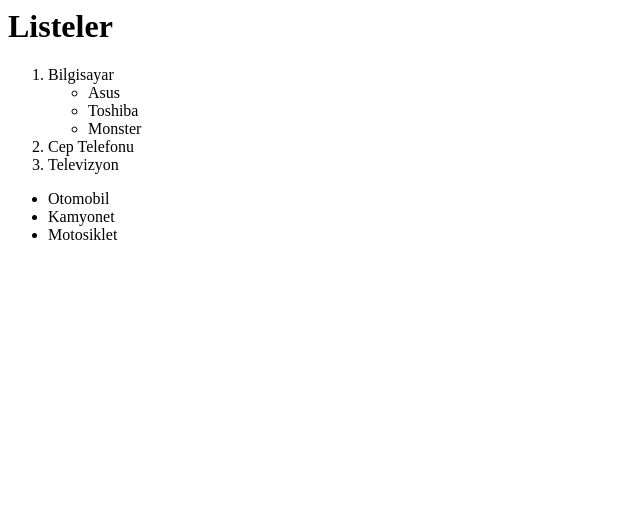
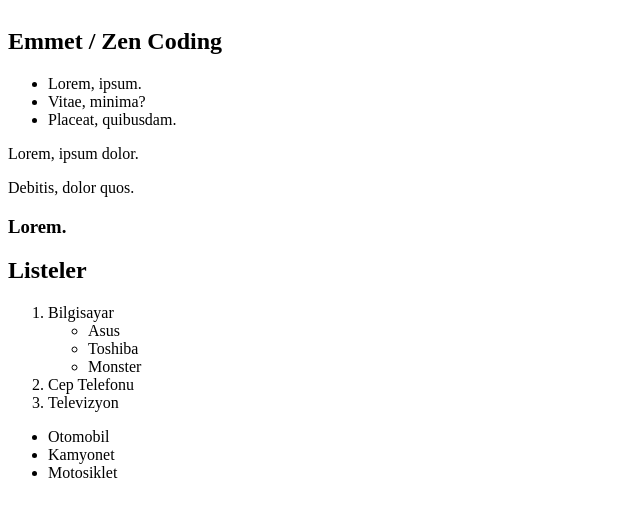
Before and after one commit to mkaraagac07/html-patika, a plain HTML site: page listeler/index.html in a window 1280 px wide. Shown: the whole page, without its empty margins (0-640 px from the left). Drawn offline with Linux system fonts and the light colour scheme.

Commit message:
index changed

```diff
--- a/listeler/index.html
+++ b/listeler/index.html
@@ -1,4 +1,27 @@
-<h1>Listeler</h1>
+<img src="" alt="">
+
+<h2>Emmet / Zen Coding</h2>
+<!--
+    etiket isimlerini direk verebiliyoruz
+    + kardes oge
+    > icinde oge
+    ^ yukari cik ve oge olustu
+    * carp -> p*4
+    lorem -> kelimeler
+    . class
+    # id
+-->
+<!-- ul>li*3>lorem2^^p*2>lorem3^h3>lorem1 -->
+<ul>
+    <li>Lorem, ipsum.</li>
+    <li>Vitae, minima?</li>
+    <li>Placeat, quibusdam.</li>
+</ul>
+<p>Lorem, ipsum dolor.</p>
+<p>Debitis, dolor quos.</p>
+<h3>Lorem.</h3>
+
+<h2>Listeler</h2>
 <!--
     Sıralı Listeler -> 1,2,3, ordered list -> ol
     Sırasız Listeler -> *,*,*, unordered list -> ul
```
